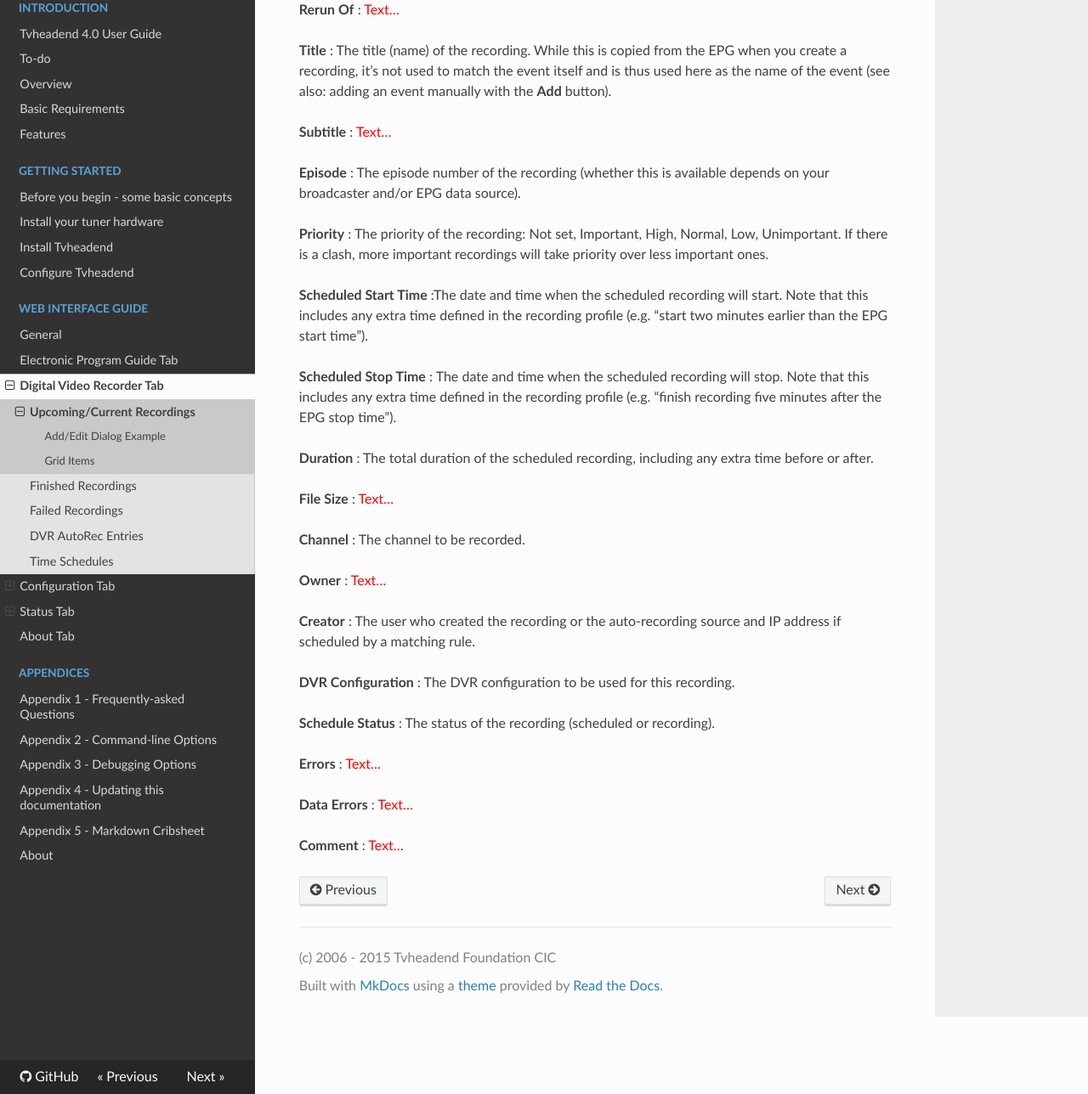
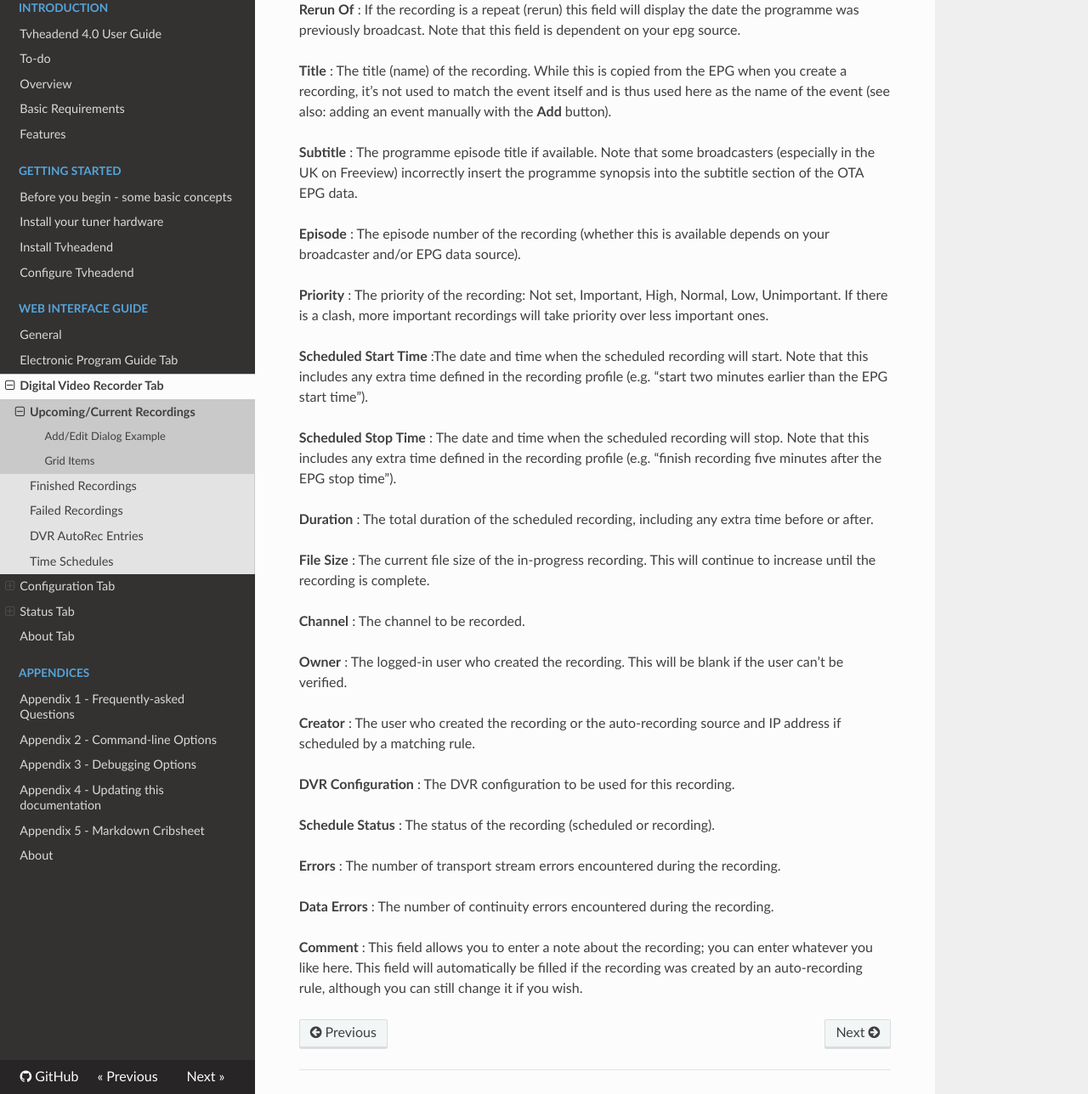
Before and after one commit to tvheadend/tvheadend-documentation, an MkDocs documentation site: the page built from docs/webui/dvr_upcoming.md, in a window 1280 px wide and 1400 px high, scrolled down 2046 px, cut to the strip 112-1400 px from the top of the window. Shown: the whole strip at 85% size. Built offline with MkDocs 1.6.1, drawn with Linux system fonts in a browser that asks for light colours; nearby versions of some CDN libraries; old or Windows-style settings are respelled for this version of MkDocs.

Commit message:
dvr_upcoming: Fill in missing column details (thanks mpmc)

```diff
--- a/docs/webui/dvr_upcoming.md
+++ b/docs/webui/dvr_upcoming.md
@@ -50,7 +50,9 @@
 ![Detailed Recording Information](docresources/upcomingrecordings2.png)
 
 **Rerun Of**
-: <font color=red>Text...</font>
+: If the recording is a repeat (rerun) this field will display the date
+the programme was previously broadcast. Note that this field is dependent
+on your epg source.
 
 **Title**
 : The title (name) of the recording. While this is copied from the EPG
@@ -59,7 +61,9 @@
 manually with the **Add** button).
 
 **Subtitle**
-: <font color=red>Text...</font>
+: The programme episode title if available. Note that some broadcasters
+(especially in the UK on Freeview) incorrectly insert the programme synopsis
+into the subtitle section of the OTA EPG data.
 
 **Episode**
 : The episode number of the recording (whether this is available depends
@@ -85,13 +89,15 @@
 before or after.
 
 **File Size**
-: <font color=red>Text...</font>
+: The current file size of the in-progress recording. This will continue
+to increase until the recording is complete.
 
 **Channel**
 : The channel to be recorded.
 
 **Owner**
-: <font color=red>Text...</font>
+: The logged-in user who created the recording. This will be blank if the
+user can't be verified.
 
 **Creator**
 : The user who created the recording or the auto-recording source and IP
@@ -104,10 +110,13 @@
 : The status of the recording (scheduled or recording).
 
 **Errors**
-: <font color=red>Text...</font>
+: The number of transport stream errors encountered during the recording.
 
 **Data Errors**
-: <font color=red>Text...</font>
+: The number of continuity errors encountered during the recording.
 
 **Comment**
-: <font color=red>Text...</font>
+: This field allows you to enter a note about the recording; you can enter
+whatever you like here. This field will automatically be filled if the
+recording was created by an auto-recording rule, although you can still
+change it if you wish.
```
